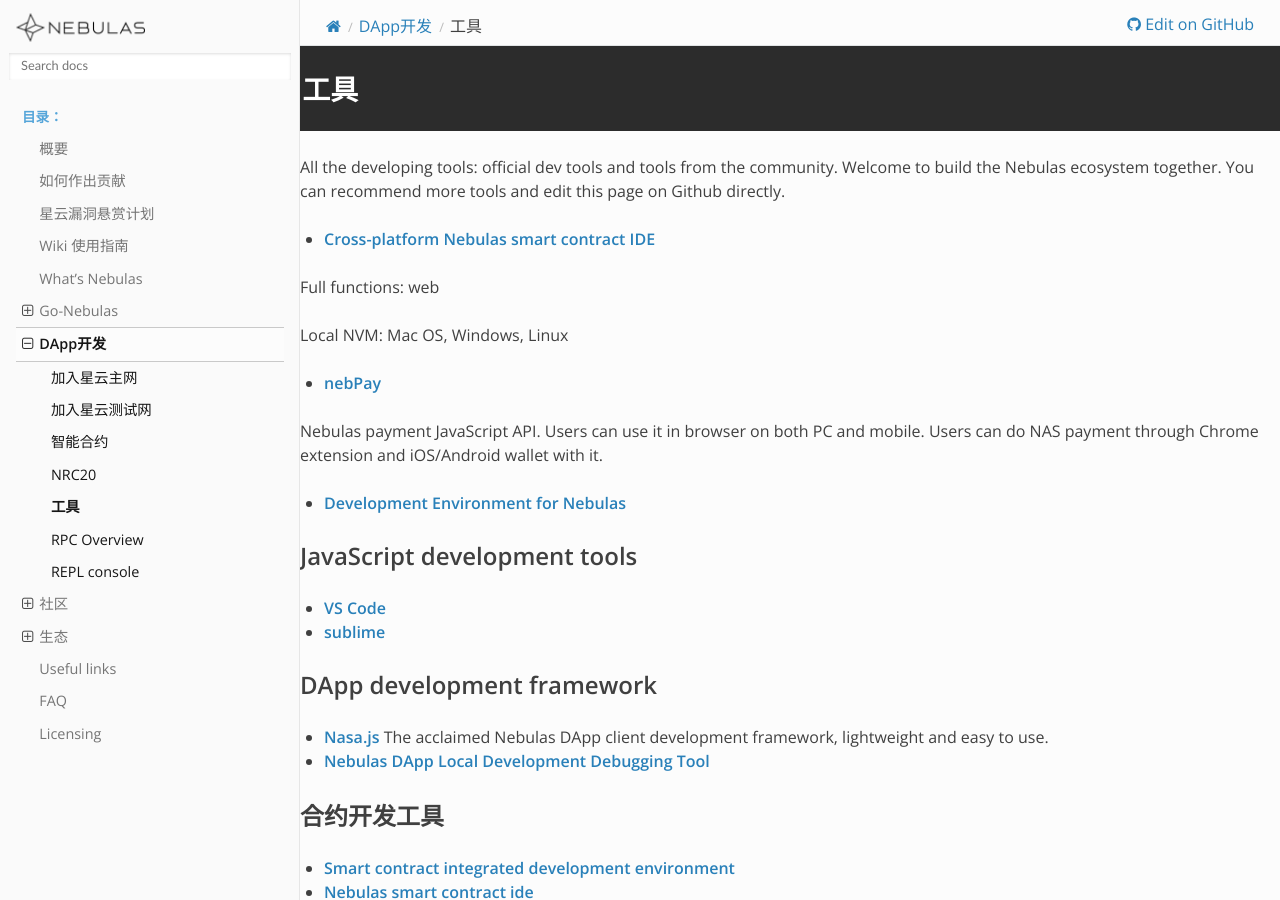
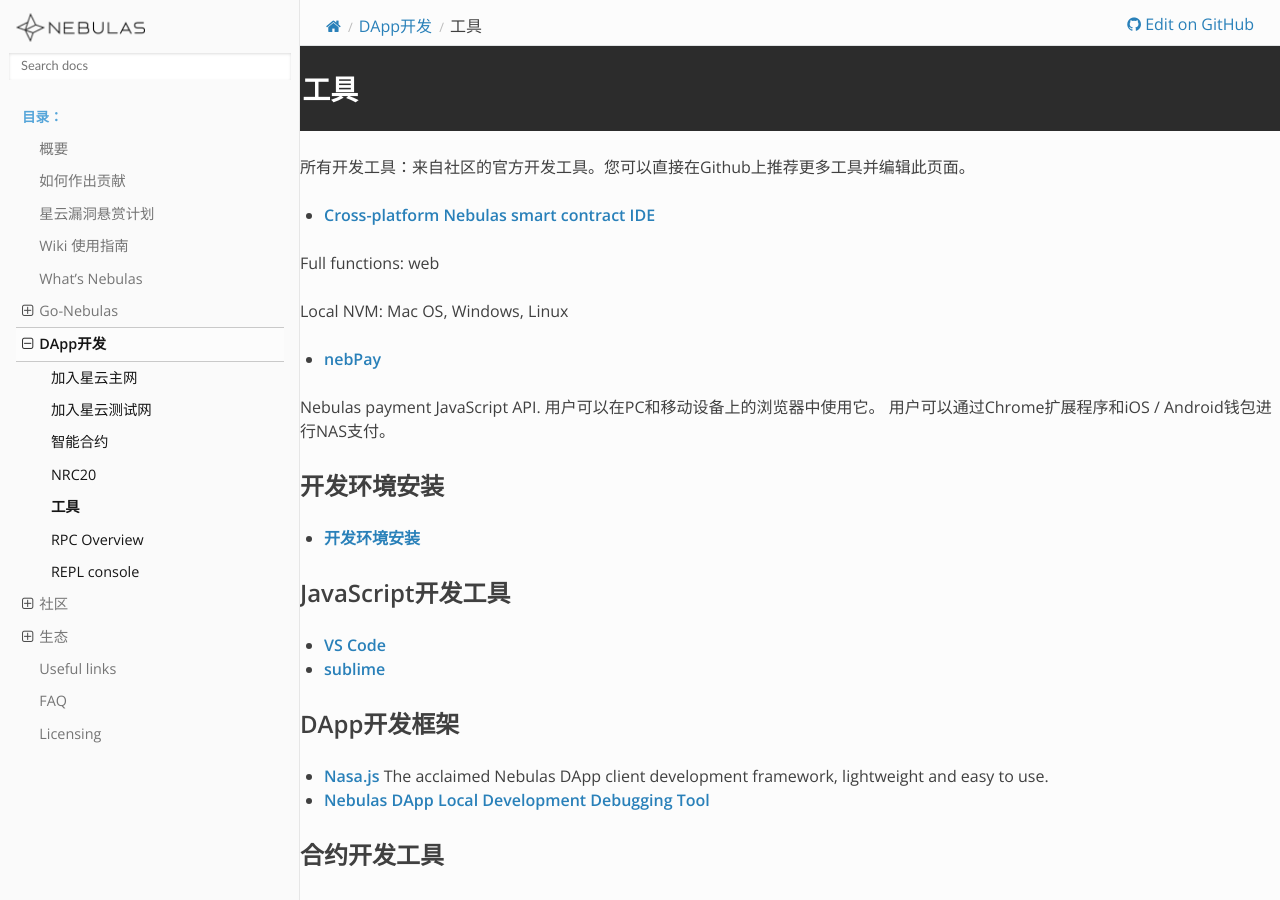
Before and after one commit to nebulasio/nebdocs, a Sphinx documentation site: the page built from docs/dapp-development/tools.md, in a window 1280 px wide and 900 px high. Built offline with Sphinx 7.4.7 and the Read the Docs theme 2.0.0, drawn with Linux system fonts in a browser that asks for light colours; pages that are not in the unit, such as notebooks, are missing from menus.

Commit message:
Update tools.md

```diff
--- a/docs/dapp-development/tools.md
+++ b/docs/dapp-development/tools.md
@@ -1,6 +1,6 @@
 # 工具
 
-All the developing tools: official dev tools and tools from the community. Welcome to build the Nebulas ecosystem together. You can recommend more tools and edit this page on Github directly.
+所有开发工具：来自社区的官方开发工具。您可以直接在Github上推荐更多工具并编辑此页面。
 
 - **[Cross-platform Nebulas smart contract IDE](https://nebide.block2100.com/)**
 
@@ -12,15 +12,16 @@
 - **[nebPay](https://github.com/nebulasio/nebPay)**
 
 Nebulas payment JavaScript API.
-Users can use it in browser on both PC and mobile. Users can do NAS payment through Chrome extension and iOS/Android wallet with it.
+用户可以在PC和移动设备上的浏览器中使用它。 用户可以通过Chrome扩展程序和iOS / Android钱包进行NAS支付。
 
-- **[Development Environment for Nebulas](https://github.com/mirei83/NebuEnv)**
+### 开发环境安装
+- **[开发环境安装](https://github.com/mirei83/NebuEnv)**
 
-### JavaScript development tools
+### JavaScript开发工具
 - **[VS Code](https://code.visualstudio.com/)**
 - **[sublime](https://www.sublimemerge.com/download)**
 
-### DApp development framework
+### DApp开发框架
 - **[Nasa.js](https://github.com/NasaTeam/Nasa.js)**
   The acclaimed Nebulas DApp client development framework, lightweight and easy to use.
 - **[Nebulas DApp Local Development Debugging Tool](https://www.sublimemerge.com/download)**
```
